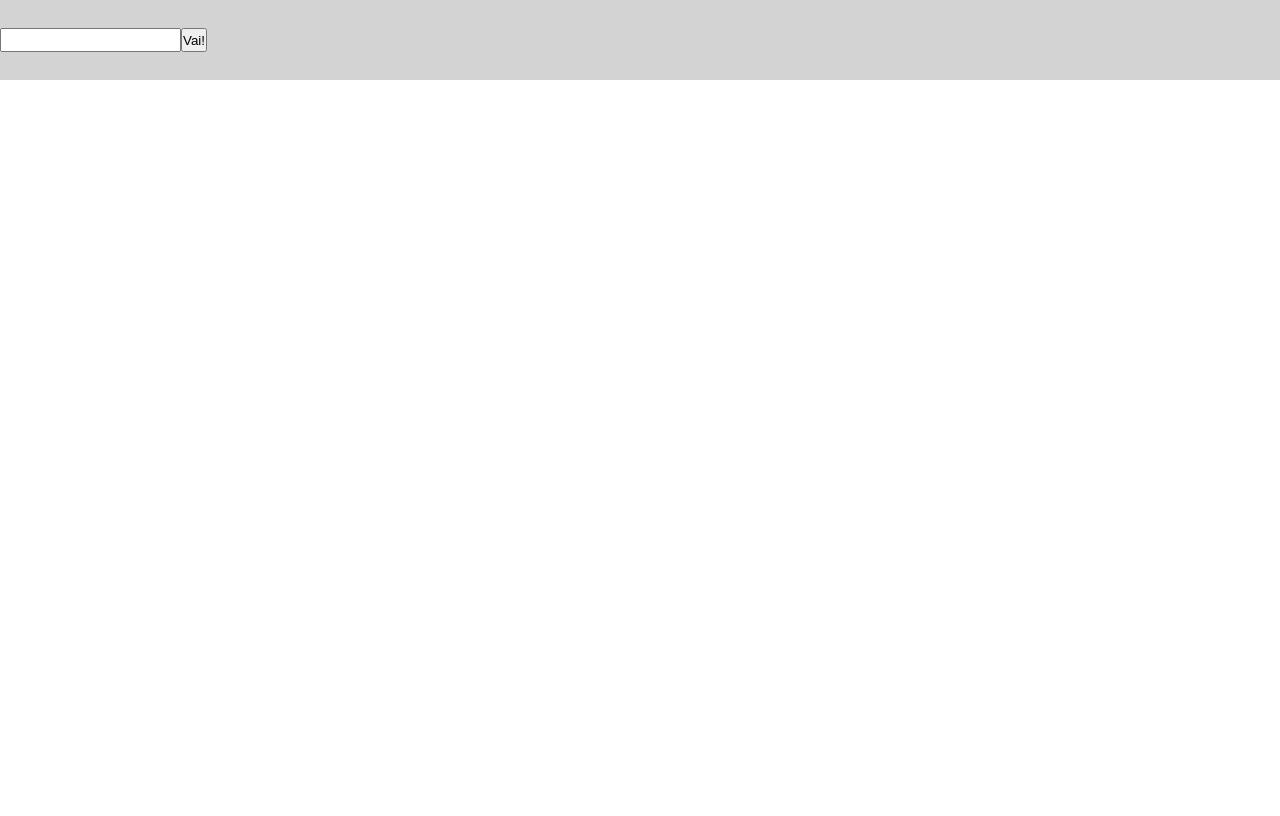
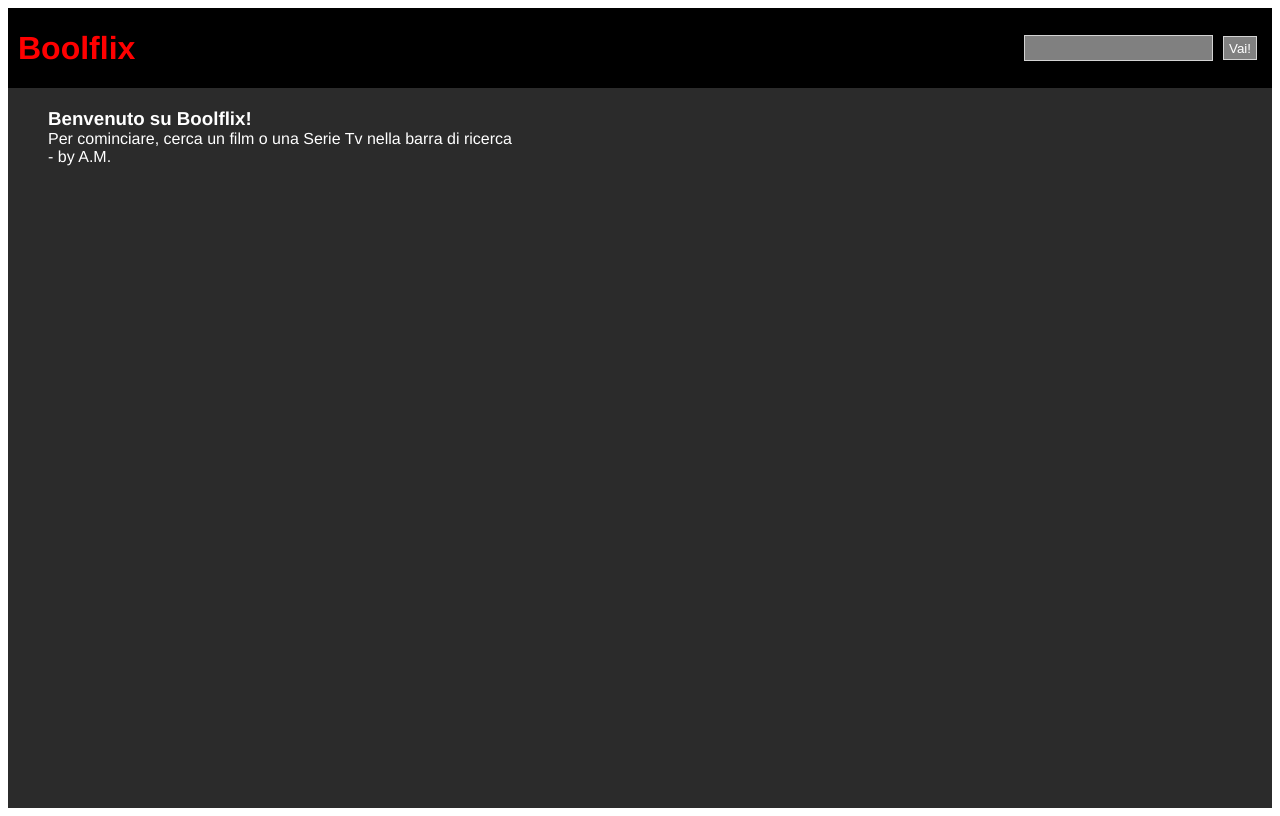
Before and after one commit to alemonacoo/vue-boolflix, a Vue app: page / in a window 1280 px wide. Built offline with nearby package versions, Linux system fonts and the light colour scheme.

Commit message:
Adding layout pt.1

```diff
--- a/src/App.vue
+++ b/src/App.vue
@@ -1,8 +1,14 @@
 <template>
   <div id="app">
     <HeaderComponent @search="search"/>
-    <div>
+    <div class="cards-container">
       <h2 v-if="movies.length > 0">Movies</h2>
+      <div v-else>
+        <h3>Benvenuto su Boolflix!</h3>
+        <p>Per cominciare, cerca un film o una Serie Tv nella barra di ricerca</p>
+        <p>- by A.M.</p>
+      </div>
+      <div class="movies-container">
       <CardComponent v-for="movie in movies" :key="movie.id"
       :title="movie.title"
       :originalTitle="movie.original_title"
@@ -10,7 +16,9 @@
       :language="movie.original_language"
       :image="movie.poster_path"
       />
+      </div>
       <h2 v-if="tvSeries.length > 0">Tv Series</h2>
+      <div class="tvseries-container">
       <CardComponent v-for="tv in tvSeries" :key="tv.id"
       :title="tv.name"
       :originalTitle="tv.original_name"
@@ -18,6 +26,7 @@
       :language="tv.original_language"
       :image="tv.poster_path"
       />
+      </div>
     </div>
 
   </div>
@@ -75,15 +84,23 @@ export default {
 }
 </script>
 
-<style lang="scss">
+<style lang="scss" scoped>
 @import url(@/main.scss);
-header{
-  display: flex;
-  align-items: center;
-  height: 10vh;
-  background-color: lightgray;
-  input, button{
-    height: 3vh;
-  }
-}
+    .cards-container{
+    display: flex;
+    flex-direction: column;
+    row-gap: 10px;
+    padding: 20px 40px;
+    min-height: 90vh;
+    background-color: #2b2b2b;
+    color: white;
+    h2{
+      margin-top:10px
+    }
+    .movies-container,
+    .tvseries-container{
+      display: flex;
+      overflow-x: auto;
+    }
+    }
 </style>
--- a/src/components/CardComponent.vue
+++ b/src/components/CardComponent.vue
@@ -1,9 +1,8 @@
 <template>
 <div class="card">
-        <p>Title: {{title}}</p>
-        <p>Original Title: {{originalTitle}}</p>
-        <p>Language:
-        <FlagComponent :language="language"/>
+        <p><strong>Title: </strong> {{title}}</p>
+        <p><strong>Original Title: </strong>{{originalTitle}}</p>
+        <p><FlagComponent :language="language"/>
         </p>
         <VoteComponent :vote="vote"/>
         <PosterComponent :image="image" :alt="title"/>
@@ -36,6 +35,19 @@ export default {
 <style lang="scss" scoped>
 .card{
     border: 1px solid black;
-    margin: 20px 0px;
+    margin: 10px;
+    padding: 10px;
+    flex-shrink: 0;
+    flex-direction: column;
+    display: flex;
+    overflow-x: auto;
+    background-color: black;
+    width: 200px;
+    height: 320px;
+    position: relative;
+    z-index: 1;
+    font-size: 0.9rem;
+    border-radius: 5px;
+
 }
 </style>
--- a/src/components/HeaderComponent.vue
+++ b/src/components/HeaderComponent.vue
@@ -1,7 +1,10 @@
 <template>
     <header>
+    <h1>Boolflix</h1>
+    <div>
       <input type="text" name="query" v-model="query" @keyup.enter="$emit('search' , query)">
       <button @click="$emit('search' , query)" >Vai!</button>
+    </div>
     </header>
 </template>
 
@@ -17,6 +20,25 @@ export default {
 }
 </script>
 
-<style>
-
+<style lang="scss" scoped>
+header{
+  display: flex;
+  align-items: center;
+  justify-content: space-between;
+  height: 10vh;
+  background-color: black;
+  padding: 10px;
+  h1{
+    font-size: 2rem;
+    color: red;
+  }
+  input, button{
+    height: 3vh;
+    background-color:grey;
+    border: 1px solid lightgray;
+    color: white;
+    margin: 0px 5px;
+    padding: 0px 5px;
+  }
+}
 </style>
--- a/src/components/flagComponent.vue
+++ b/src/components/flagComponent.vue
@@ -1,5 +1,6 @@
 <template>
 <div>
+    <strong>Language:</strong>
     <img :src="getFlag(language)" :alt="language">
 </div>
 </template>
@@ -29,8 +30,13 @@ export default {
 </script>
 
 <style lang="scss" scoped>
-img{
-    width: 20px;
+div{
+    display: flex;
+    align-items: center;
+    img{
+    width: 17px;
+    height: 14px;
+    margin-left: 3px;
+    }
 }
-
 </style>
--- a/src/components/posterComponent.vue
+++ b/src/components/posterComponent.vue
@@ -26,8 +26,22 @@ export default {
 </script>
 
 <style lang="scss" scoped>
+// div{
+//   position: absolute;
+//   z-index: 2;
+//   height: 100%;
+//   width: 100%;
+//   align-items: center;
+//   display: flex;
+//   justify-content: center;
+// }
 img{
-    max-width: 140px;
+    max-width: 180px;
+    position: absolute;
+    width: 100%;
 }
+// div:hover{
+//   z-index: 0;
+// }
 
 </style>
--- a/src/components/voteComponent.vue
+++ b/src/components/voteComponent.vue
@@ -51,6 +51,8 @@ export default {
 <style lang="scss" scoper>
 .StarsContainer{
   display: flex;
+  color: gold;
+  margin: 5px 0px;
 }
 
 </style>
--- a/src/main.scss
+++ b/src/main.scss
@@ -2,4 +2,5 @@
     margin: 0;
     padding: 0;
     box-sizing: border-box;
+    font-family: Helvetica, sans-serif;
   }
```
